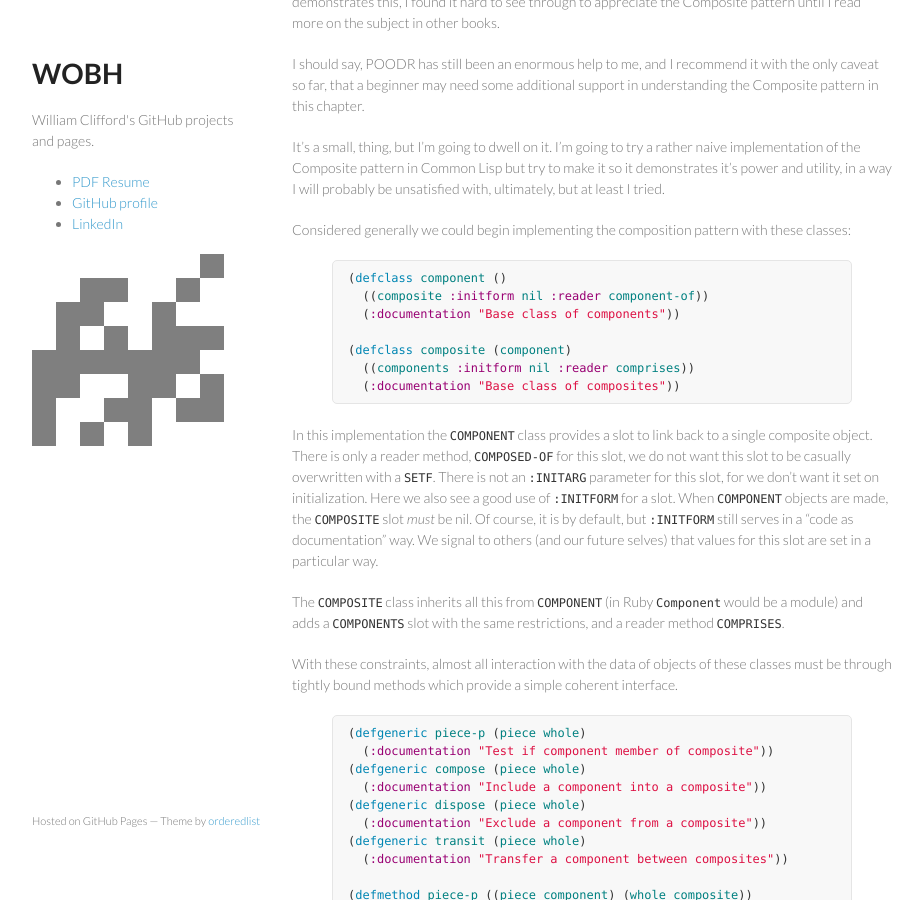
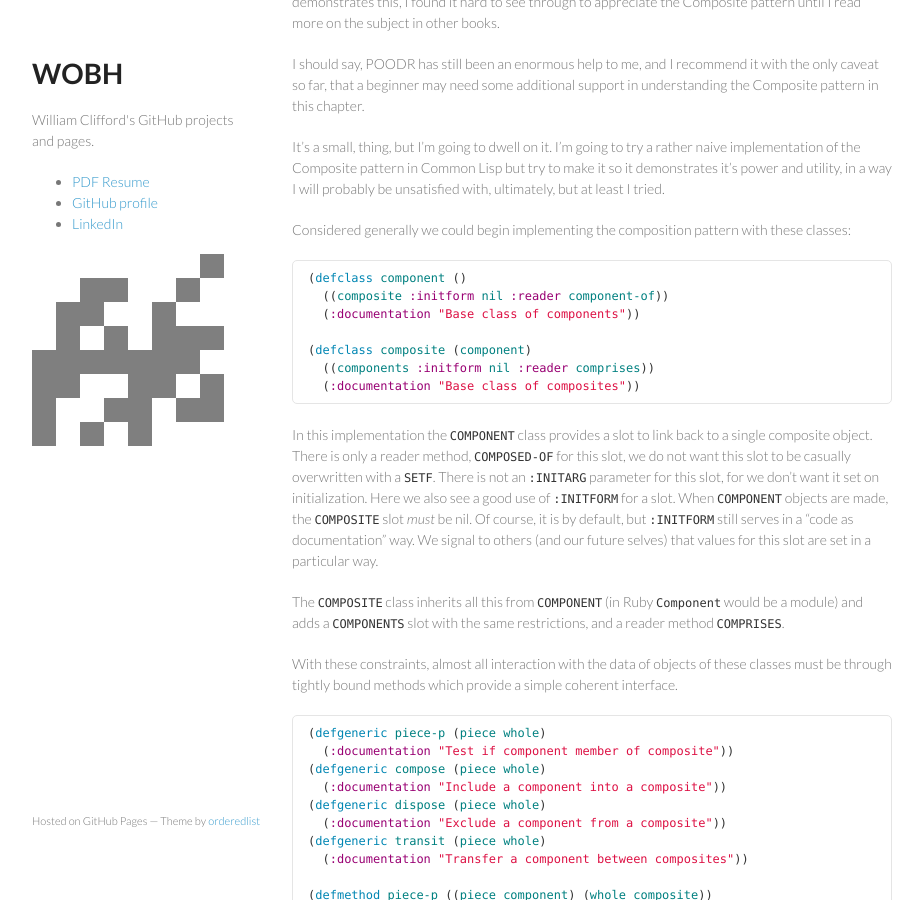
Before and after one commit to wobh/wobh.github.io, a Jekyll site: the page built from _posts/2014-12-07-POODCL-09-composition-2.md, in a window 1280 px wide and 900 px high, scrolled down 376 px. Shown: the whole window, without its empty margins (178-1101 px from the left). Built offline with Jekyll 4.4.1, drawn with Linux system fonts in a browser that asks for light colours.

Commit message:
try using kramdown's code blocks

```diff
--- a/_posts/2014-12-07-POODCL-09-composition-2.md
+++ b/_posts/2014-12-07-POODCL-09-composition-2.md
@@ -35,7 +35,7 @@ I will probably be unsatisfied with, ultimately, but at least I tried.
 Considered generally we could begin implementing the composition
 pattern with these classes:
 
-{% highlight common-lisp %}
+~~~~~common-lisp
 (defclass component ()
   ((composite :initform nil :reader component-of))
   (:documentation "Base class of components"))
@@ -43,7 +43,7 @@ pattern with these classes:
 (defclass composite (component)
   ((components :initform nil :reader comprises))
   (:documentation "Base class of composites"))
-{% endhighlight %}
+~~~~~
 
 In this implementation the `COMPONENT` class provides a slot to link
 back to a single composite object. There is only a reader method,
@@ -64,7 +64,7 @@ With these constraints, almost all interaction with the data of objects
 of these classes must be through tightly bound methods which provide a
 simple coherent interface.
 
-{% highlight common-lisp %}
+~~~~~common-lisp
 (defgeneric piece-p (piece whole)
   (:documentation "Test if component member of composite"))
 (defgeneric compose (piece whole)
@@ -101,7 +101,7 @@ simple coherent interface.
           ((not (equalp source whole))
            (dispose piece source)
            (compose piece whole)))))
-{% endhighlight %}
+~~~~~
 
 There are numerous problems with this implementation.
 
@@ -129,7 +129,7 @@ classes that can be inherited to implement a Composite design pattern.
 As naive as this implementation is, it's worth looking at what
 `BICYCLE` would look like if we use it. Here's my take:
 
-{% highlight common-lisp %}
+~~~~~common-lisp
 (defclass sizable ()
   ((size :reader size-of :initarg :size))
   (:documentation "Provides a size slot"))
@@ -187,7 +187,7 @@ As naive as this implementation is, it's worth looking at what
        for part in (remove-if-not #'sparep (comprises bike))
        do (compose part (spares bike))
        finally (return bike))))
-{% endhighlight %}
+~~~~~
 
 Taken altogether, this is *way* more complex than the implementation
 based on the one in POODR. I've all but abandoned the factory method
```
